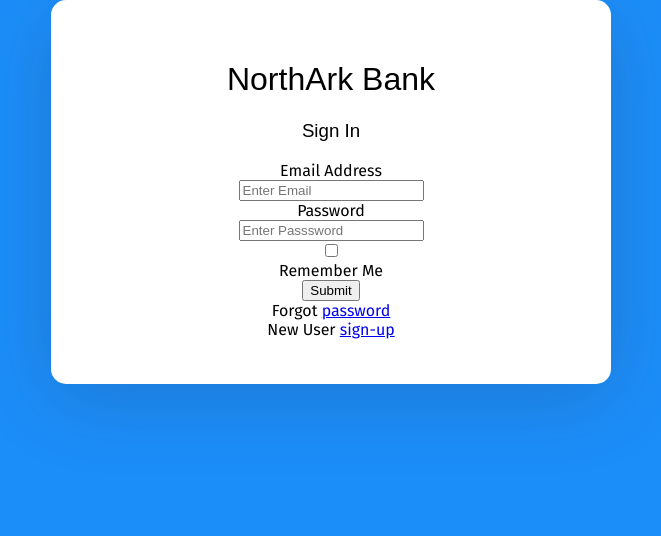
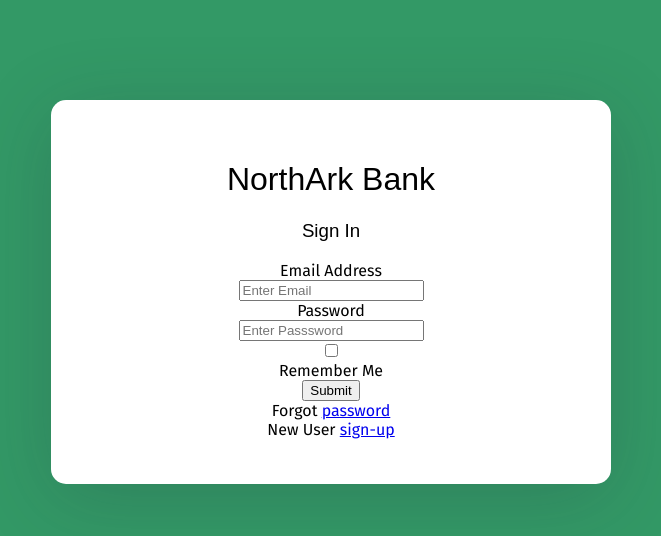
Before and after one commit to arthurs14/Minos-Labs-NorthArk-Bank-Project, a React (Create React App) app in the folder client/: page / in a window 1280 px wide. Shown: the top 536 px of the page, without its empty margins (309-970 px from the left). Built offline with nearby package versions, Linux system fonts and the light colour scheme.

Commit message:
adjusted css for login form

```diff
--- a/client/src/Components/Login/Login.css
+++ b/client/src/Components/Login/Login.css
@@ -1,7 +1,7 @@
 @import url('https://fonts.googleapis.com/css?family=Fira+Sans:400,500,600,700,800');
 
 .container {
-  background: #1C8EF9;
+  background: #339966;
   min-height: 100vh;
   display: flex;
   font-weight: 400;
@@ -21,6 +21,7 @@
 .auth-wrapper {
   width: 100%;
   height: 100%;
+  margin-top: 100px;
 }
 
 .auth-inner {
```
